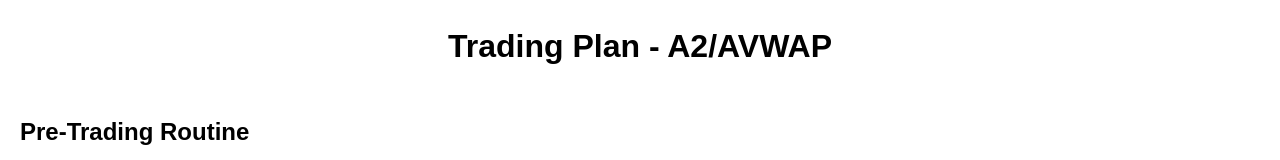
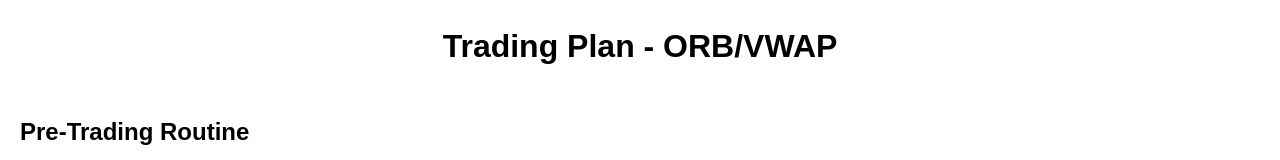
Before and after one commit to PetejStone/trading-plan-futures, a plain HTML site: page index.html in a window 1280 px wide. Shown: the top 160 px of the page. Drawn offline with Linux system fonts and the light colour scheme.

Commit message:
Update index.html

```diff
--- a/index.html
+++ b/index.html
@@ -37,7 +37,7 @@
     </style>
 </head>
 <body>
-    <h1>Trading Plan - A2/AVWAP</h1>
+    <h1>Trading Plan - ORB/VWAP</h1>
 
     <h2>Pre-Trading Routine</h2>
     <table>
```
